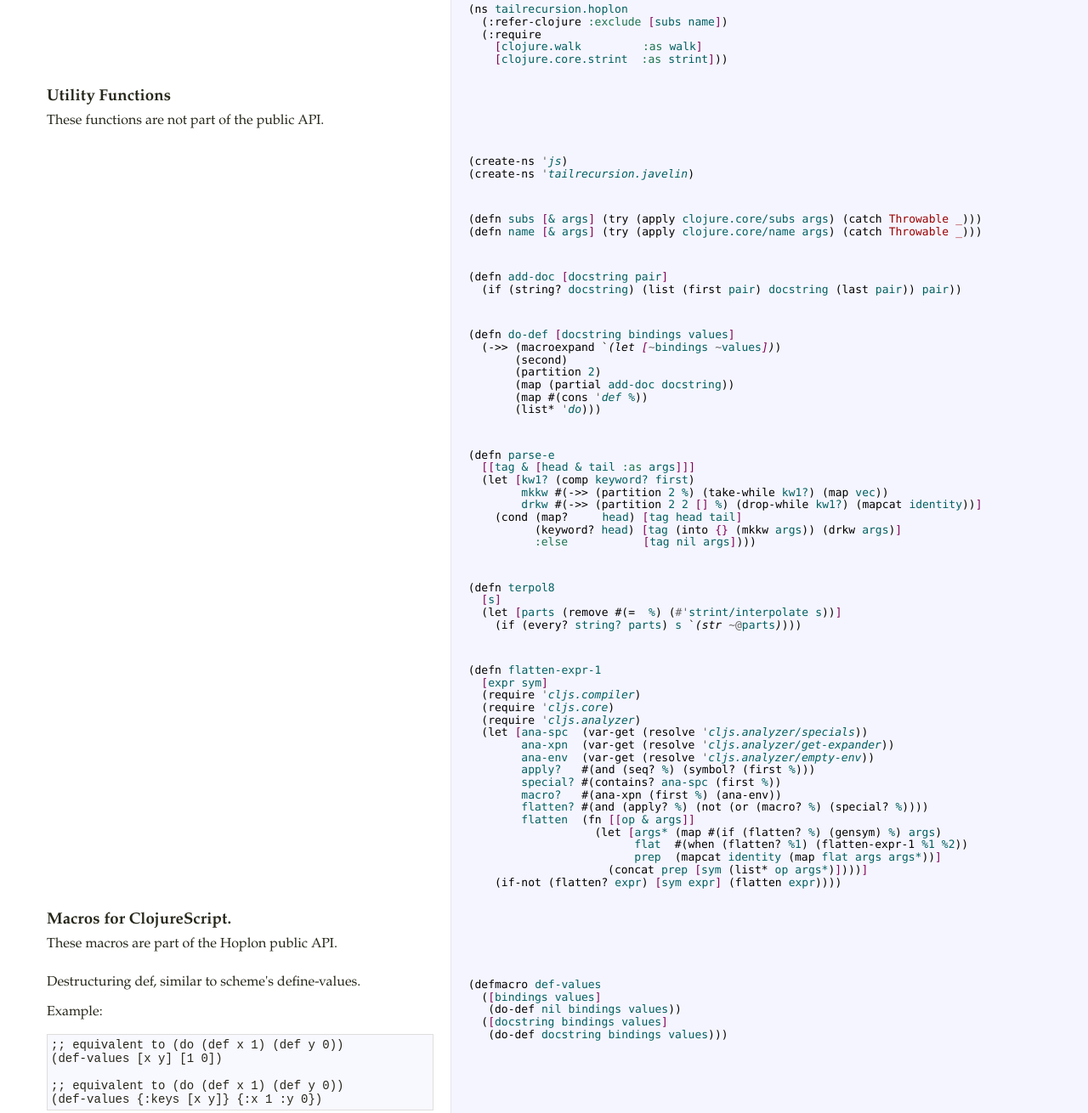
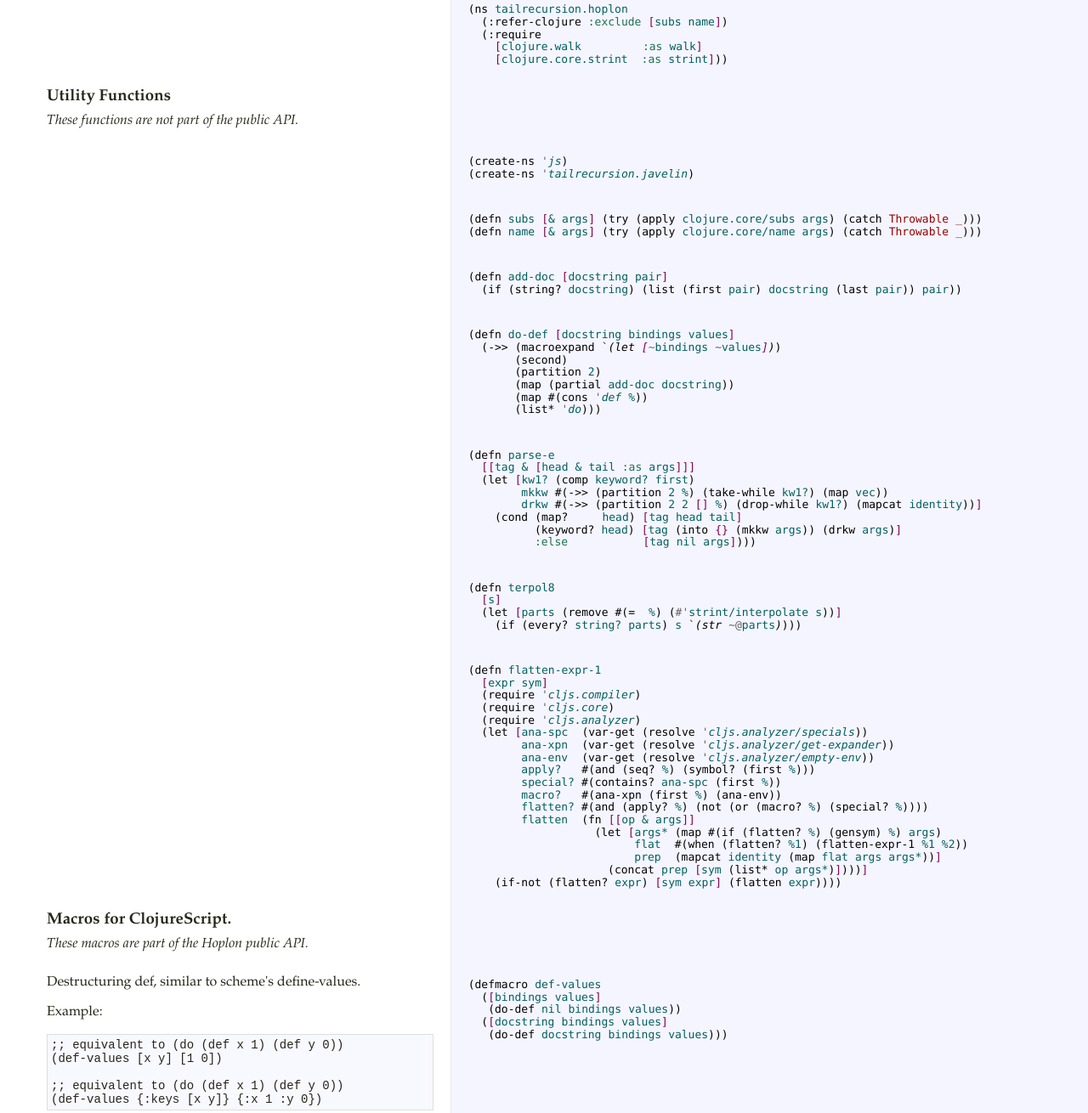
Before and after one commit to hoplon/hoplon, a plain HTML site: page index.html in a window 1280 px wide. Shown: the part 634-1944 px from the top of the page at 85% size. Drawn offline with Linux system fonts and the light colour scheme.

Commit message:
Update documentation

```diff
--- a/index.html
+++ b/index.html
@@ -3036,7 +3036,7 @@ net.brehaut.ClojureTools = (function (SH) {
     [clojure.walk         :as walk]
     [clojure.core.strint  :as strint]))</pre></td></tr><tr><td class="docs"><h3>Utility Functions</h3>
 
-<p>These functions are not part of the public API.</p>
+<p><em>These functions are not part of the public API.</em></p>
 </td><td class="codes"></td></tr><tr><td class="docs">
 </td><td class="codes"><pre class="brush: clojure">(create-ns 'js)
 (create-ns 'tailrecursion.javelin)</pre></td></tr><tr><td class="docs">
@@ -3082,7 +3082,7 @@ net.brehaut.ClojureTools = (function (SH) {
                      (concat prep [sym (list* op args*)])))]
     (if-not (flatten? expr) [sym expr] (flatten expr))))</pre></td></tr><tr><td class="docs"><h3>Macros for ClojureScript.</h3>
 
-<p>These macros are part of the Hoplon public API.</p>
+<p><em>These macros are part of the Hoplon public API.</em></p>
 </td><td class="codes"></td></tr><tr><td class="docs"><p>Destructuring def, similar to scheme's define-values.</p>
 
 <p>  Example:</p>
```
